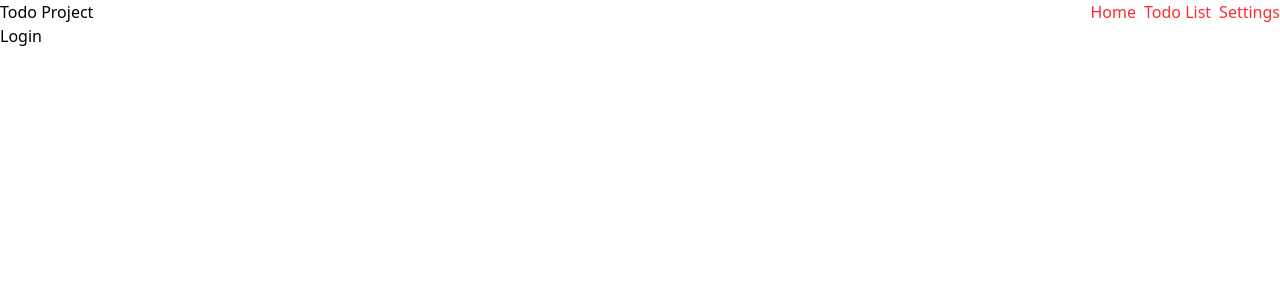
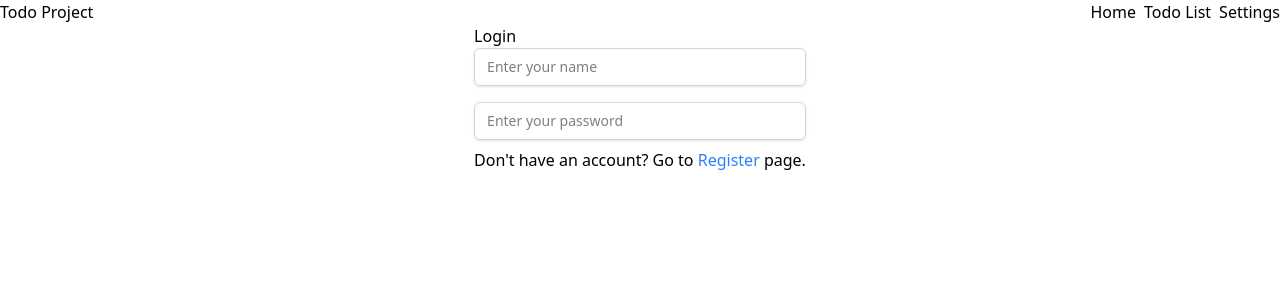
Before and after one commit to Cruzinshtern/todo-project-react-front, a React (Vite) app: page /auth/login in a window 1280 px wide. Shown: the top 300 px of the page. Built offline with nearby package versions, Linux system fonts and the light colour scheme.

Commit message:
basic auth UI

```diff
--- /dev/null
+++ b/src/components/Input.tsx
@@ -0,0 +1,40 @@
+// Use React.InputHTMLAttributes to inherit all the standard input props
+import React from 'react';
+import { useId } from 'react';
+
+interface InputProps extends React.InputHTMLAttributes<HTMLInputElement> {
+  /**
+   * TBD
+   */
+  error?: string;
+
+  /**
+   * Additional CSS-classes for input.
+   */
+  inputClassName?: string;
+
+  /**
+   * Additional CSS-classes for errors.
+   */
+  errorClassName?: string;
+}
+
+export default function Input({
+  error,
+  inputClassName,
+  id,
+  ...rest
+}: InputProps) {
+  const uniqueId = useId();
+  const inputId = id || uniqueId;
+  const defaultInputClasses = "block w-full px-3 py-2 border border-gray-300 rounded-md shadow-sm focus:outline-none focus:ring-blue-500 focus:border-blue-500 sm:text-sm";
+
+
+  return (
+      <input
+        id={inputId}
+        className={`${inputClassName || defaultInputClasses} ${error ? 'border-red-500 focus:ring-red-500 focus:border-red-500' : ''}`}
+        {...rest}
+      />
+  );
+}
--- a/src/components/Navbar.tsx
+++ b/src/components/Navbar.tsx
@@ -5,9 +5,9 @@ export default function Navbar() {
         <div className="flex w-full justify-between items-center">
             <div>Todo Project</div>
             <nav>
-                <ul className="flex gap-2 list-none text-red-500">
+                <ul className="flex gap-2 list-none">
                     <li>
-                        <Link to="/" className="no-underline text-red-500">Home</Link>
+                        <Link to="/" className="no-underline">Home</Link>
                     </li>
                     <li>
                         <Link to="/list" className="no-underline">Todo List</Link>
--- a/src/features/auth/Login.tsx
+++ b/src/features/auth/Login.tsx
@@ -1,5 +1,17 @@
+import { Link } from "react-router-dom";
+import Input from "../../components/Input";
+
 export default function Login() {
     return (
-        <>Login</>
+        <div className="m-auto">
+            Login
+            <form className="flex flex-col gap-4">
+                <Input type="text" placeholder="Enter your name"/>
+                <Input type="password" placeholder="Enter your password"/>
+            </form>
+            <div className="mt-2">
+                Don't have an account? Go to <Link to="/auth/register" className="no-underline text-blue-500">Register</Link> page.
+            </div>
+        </div>
     )
 }
--- a/src/features/auth/Register.tsx
+++ b/src/features/auth/Register.tsx
@@ -1,5 +1,17 @@
+import { Link } from "react-router-dom";
+import Input from "../../components/Input";
+
 export default function Register() {
     return (
-        <>Register</>
+        <div className="m-auto">
+            Register
+            <form className="flex flex-col gap-4">
+                <Input type="text" placeholder="Enter your name"/>
+                <Input type="password" placeholder="Enter your password"/>
+            </form>
+            <div className="mt-2">
+                Already have an account? Go to <Link to="/auth/login" className="no-underline text-blue-500">Login</Link> page.
+            </div>
+        </div>
     )
 }
--- a/src/pages/AuthPage.tsx
+++ b/src/pages/AuthPage.tsx
@@ -2,8 +2,8 @@ import { Outlet } from "react-router-dom";
 
 export default function AuthPage() {
     return (
-        <>
+        <div className="flex content-center">
             <Outlet />
-        </>
+        </div>
     )
 }
```
